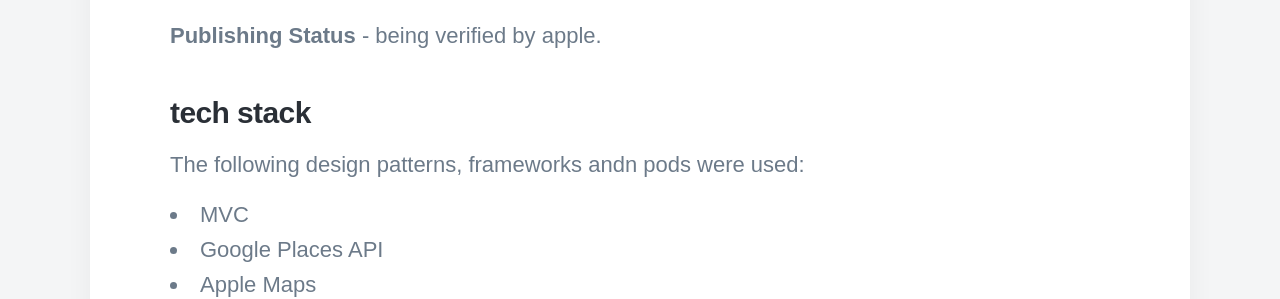
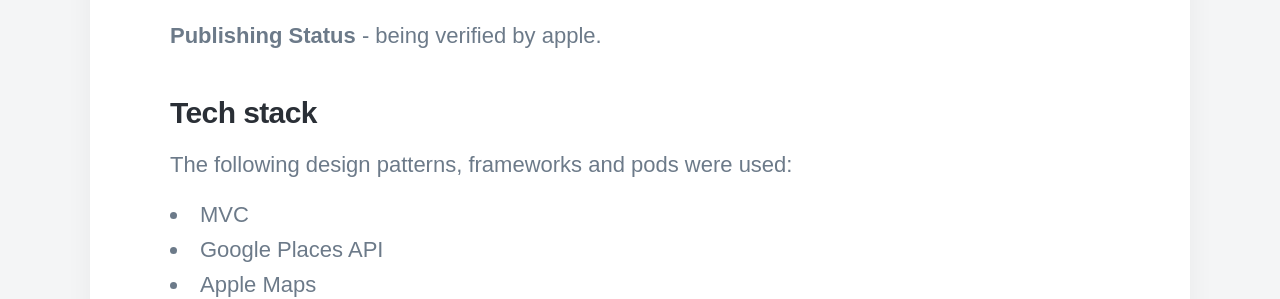
Before and after one commit to Curtis-S/Curtis-S.github.io, a Jekyll site: the page built from _projects/2018-06-30-test.md, in a window 1280 px wide. Shown: the part 1445-1744 px from the top of the page. Built offline with Jekyll 4.4.1, drawn with Linux system fonts in a browser that asks for light colours; nearby versions of some CDN libraries; some web fonts are replaced.

Commit message:
chnaged spelling errors

```diff
--- a/_projects/2018-06-30-test.md
+++ b/_projects/2018-06-30-test.md
@@ -15,8 +15,9 @@ To use this app you simply choose what christian  denomination you are looking f
 
 
 **Publishing Status** -  being verified by apple.
-### tech stack
-The following design patterns, frameworks  andn pods were used:
+
+### Tech stack
+The following design patterns, frameworks  and pods were used:
 
 * MVC
 * Google Places API
```
